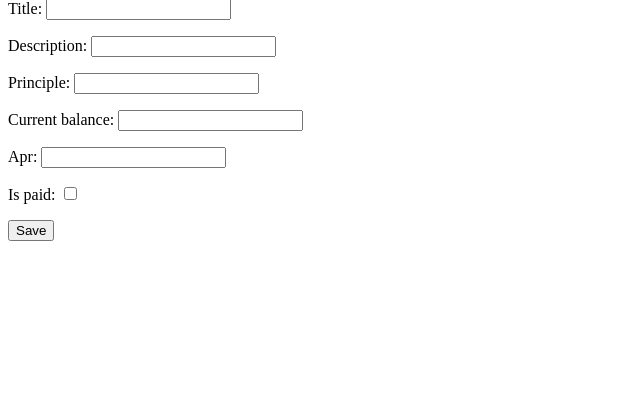
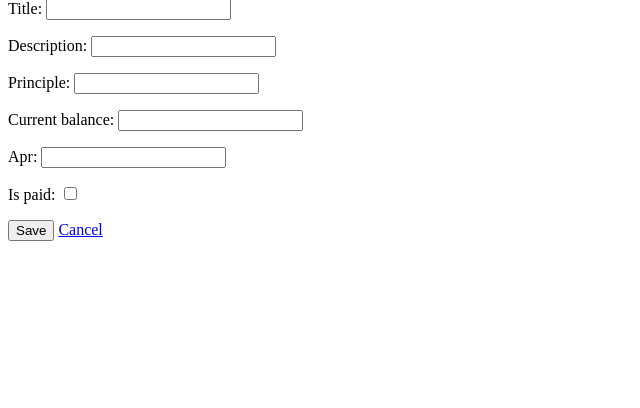
Before and after one commit to mlquinn/Financial-Toolbox, a Django app: page /new/ in a window 1280 px wide. Shown: the part 81-489 px from the top of the page, without its empty margins (0-640 px from the left). Run offline with Django 3.2, Linux system fonts and the light colour scheme.

Commit message:
added cancel link on new loan form

```diff
--- a/calculator/templates/calculator/newloan_form.html
+++ b/calculator/templates/calculator/newloan_form.html
@@ -4,5 +4,6 @@
     <form method='post'>{% csrf_token %}
         {{ form.as_p }}
         <input type='submit' value="Save">
+        <a href={% url 'calculator:loan-dash' %}>Cancel</a>
     </form>
 {% endblock %}
```
